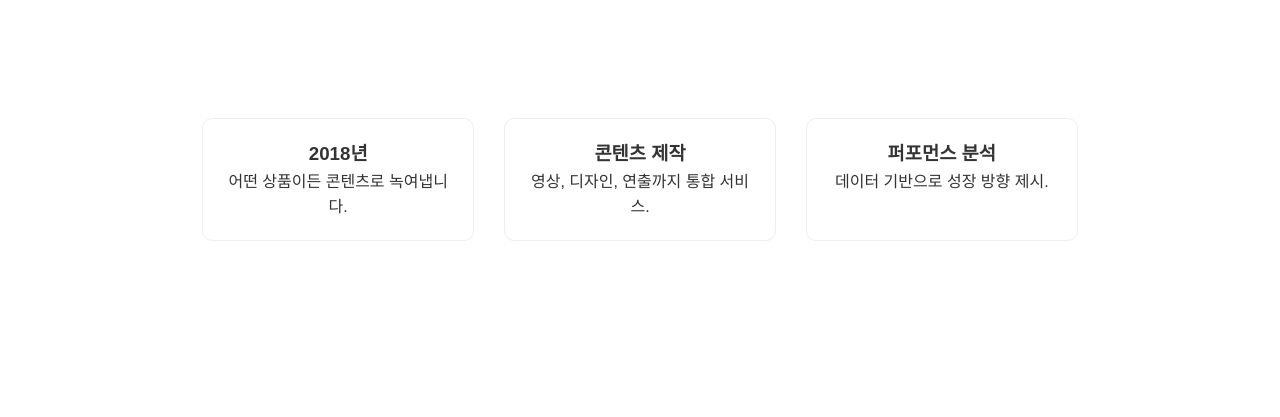
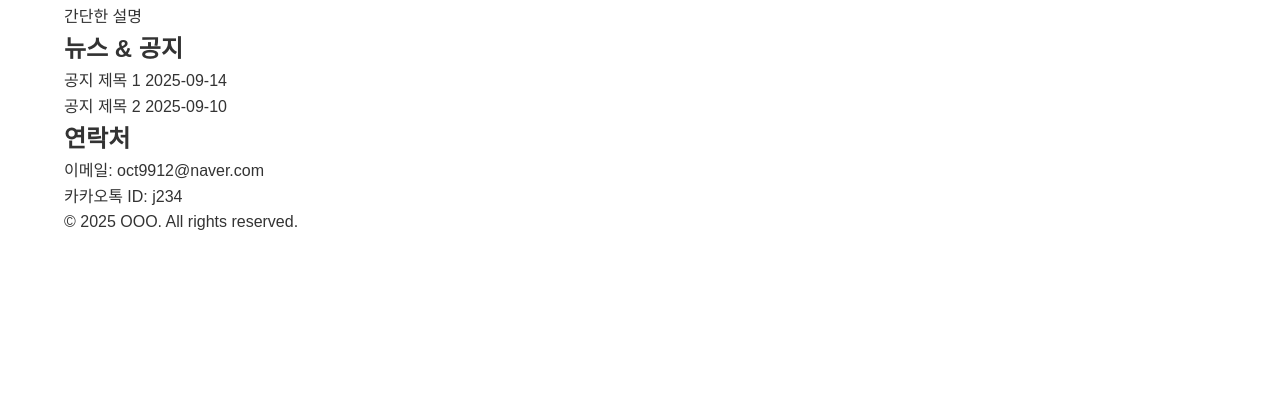
Before and after one commit to jieunyang99/portfolio, a plain HTML site: page index.html in a window 1280 px wide. Shown: the part 983-1400 px from the top of the page. After the commit the page ends 1218 px from the top, so only its background shows below. Drawn offline with Linux system fonts and the light colour scheme.

Commit message:
services 섹션을 이미지 배경으로 변경 및 스타일 추가

```diff
--- a/index.html
+++ b/index.html
@@ -11,7 +11,7 @@
   <header class="header">
     <div class="container">
 <a href="index.html" class="logo">
-  <img src="image/제목을 입력해주세요_-001.png" alt="제목을 입력해주세요">
+  <img src="image/웹사이트로고-001.png" alt="웹사이트로고-001">
 </a>
       <nav class="nav">
         <ul>
@@ -105,23 +105,7 @@ document.querySelector('a[href="#process"], a[href="#services"]').addEventListen
 
   <!-- 서비스 / 주요업무 섹션 -->
   <section id="services" class="services">
-    <div class="container">
-      <h2>6년 이상의 방송 경력 보유</h2>
-      <div class="services-list">
-        <div class="service-item">
-          <h3>2018년</h3>
-          <p>어떤 상품이든 콘텐츠로 녹여냅니다.</p>
-        </div>
-        <div class="service-item">
-          <h3>콘텐츠 제작</h3>
-          <p>영상, 디자인, 연출까지 통합 서비스.</p>
-        </div>
-        <div class="service-item">
-          <h3>퍼포먼스 분석</h3>
-          <p>데이터 기반으로 성장 방향 제시.</p>
-        </div>
-      </div>
-    </div>
+    <!-- 이미지 배경만 표시 -->
   </section>
 
   <!-- 포트폴리오 / 실적 섹션 -->
```
